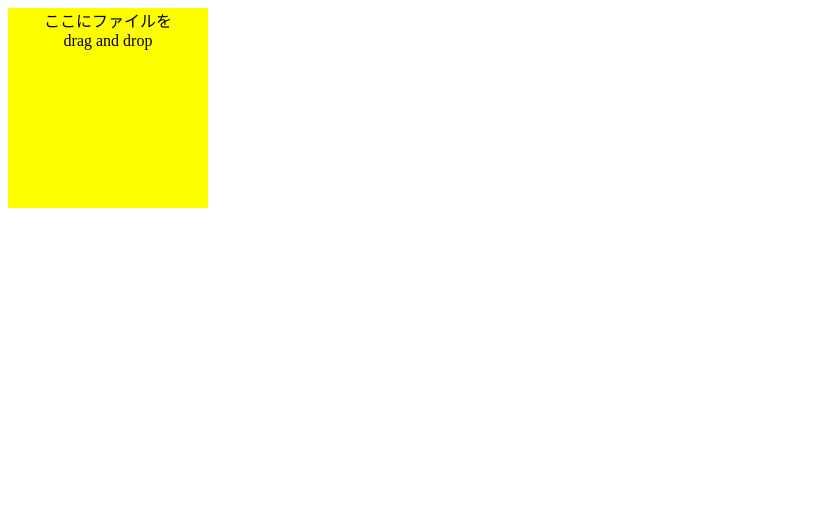
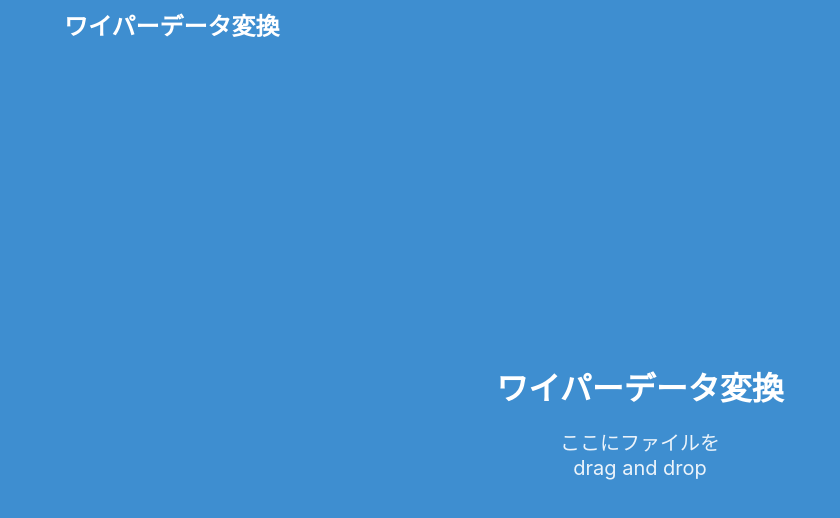
Before and after one commit to hisayan/brushvillage, a plain HTML site: page docs/index.html in a window 1280 px wide. Shown: the whole page, without its empty margins (0-840 px from the left). Drawn offline with nearby package versions, Linux system fonts and the light colour scheme.

Commit message:
change title and add bulma

```diff
--- a/docs/index.html
+++ b/docs/index.html
@@ -1,31 +1,44 @@
 <!DOCTYPE html>
 <html>
+
 <head>
   <meta charset="utf-8" />
-    <title>sample1</title>
+  <meta name="viewport" content="width=device-width, initial-scale=1">
+  <title>ワイパーデータ変換</title>
   <script src="https://cdnjs.cloudflare.com/ajax/libs/xlsx/0.14.2/xlsx.full.min.js"></script>
   <script src="https://cdnjs.cloudflare.com/ajax/libs/FileSaver.js/1.3.8/FileSaver.min.js"></script>
   <script src="https://cdnjs.cloudflare.com/ajax/libs/PapaParse/5.1.0/papaparse.js"></script>
-    <script
-      src="https://cdnjs.cloudflare.com/ajax/libs/moment.js/2.20.1/moment.min.js"
-      type="text/javascript"
-    ></script>
+  <script src="https://cdnjs.cloudflare.com/ajax/libs/moment.js/2.20.1/moment.min.js" type="text/javascript"></script>
   <!-- <script src="https://smtpjs.com/v3/smtp.js"></script> -->
-    <style>
-      #drop-area {
-        width: 200px;
-        height: 200px;
-        background-color: yellow;
-        text-align: center;
-        vertical-align: middle;
-      }
-    </style>
+  <link rel="stylesheet" href="https://cdnjs.cloudflare.com/ajax/libs/bulma/0.9.0/css/bulma.min.css" />
 </head>
+
 <body>
-    <div id="drop-area">
+  <section class="hero is-info is-fullheight">
+    <div class="hero-head">
+      <nav class="navbar">
+        <div class="container">
+          <div class="navbar-brand">
+            <span class="navbar-item">
+              <h4 class="title is-4">ワイパーデータ変換</h4>
+            </span>
+          </div>
+        </div>
+      </nav>
+    </div>
+    <div id="drop-area" class="hero-body">
+      <div class="container has-text-centered">
+        <h1 class="title">
+          ワイパーデータ変換
+        </h1>
+        <h2 class="subtitle mt-3">
           ここにファイルを <br />
           drag and drop
+        </h2>
       </div>
+    </div>
+  </section>
+
   <script language="javascript" type="text/javascript">
     function conv1(arr) {
       const results = [];
@@ -150,4 +163,5 @@
     });
   </script>
 </body>
+
 </html>
```
Lines whose indentation alone changed are shown as unchanged.
